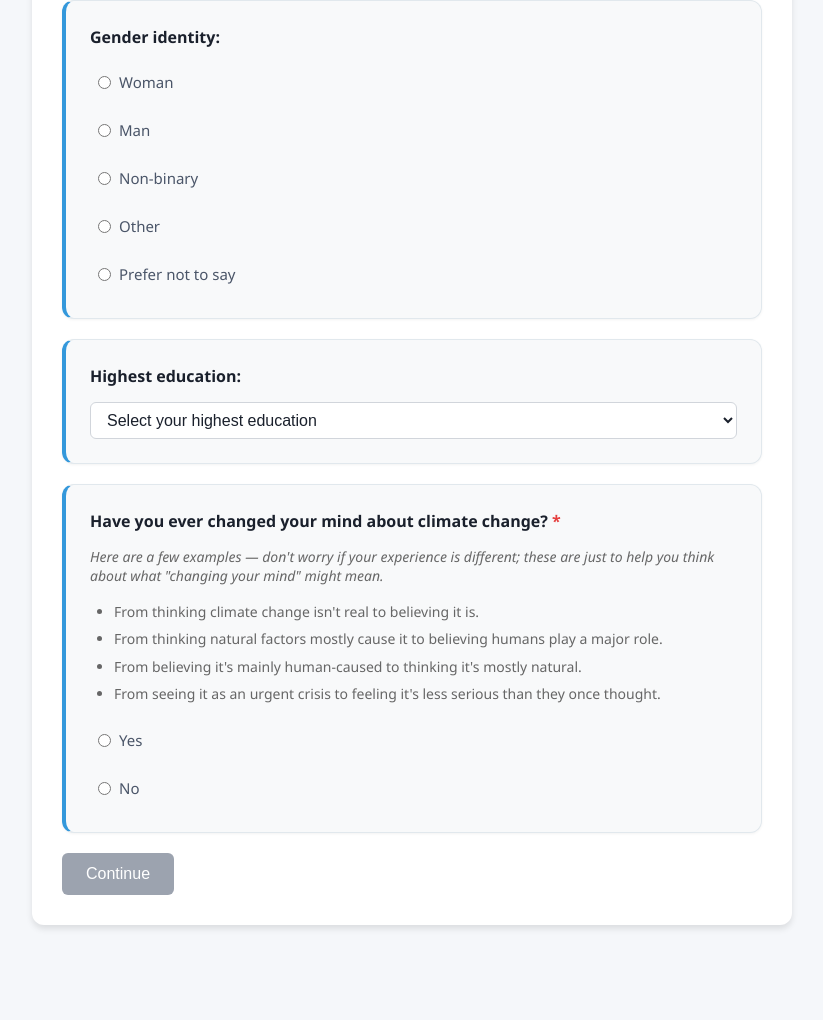
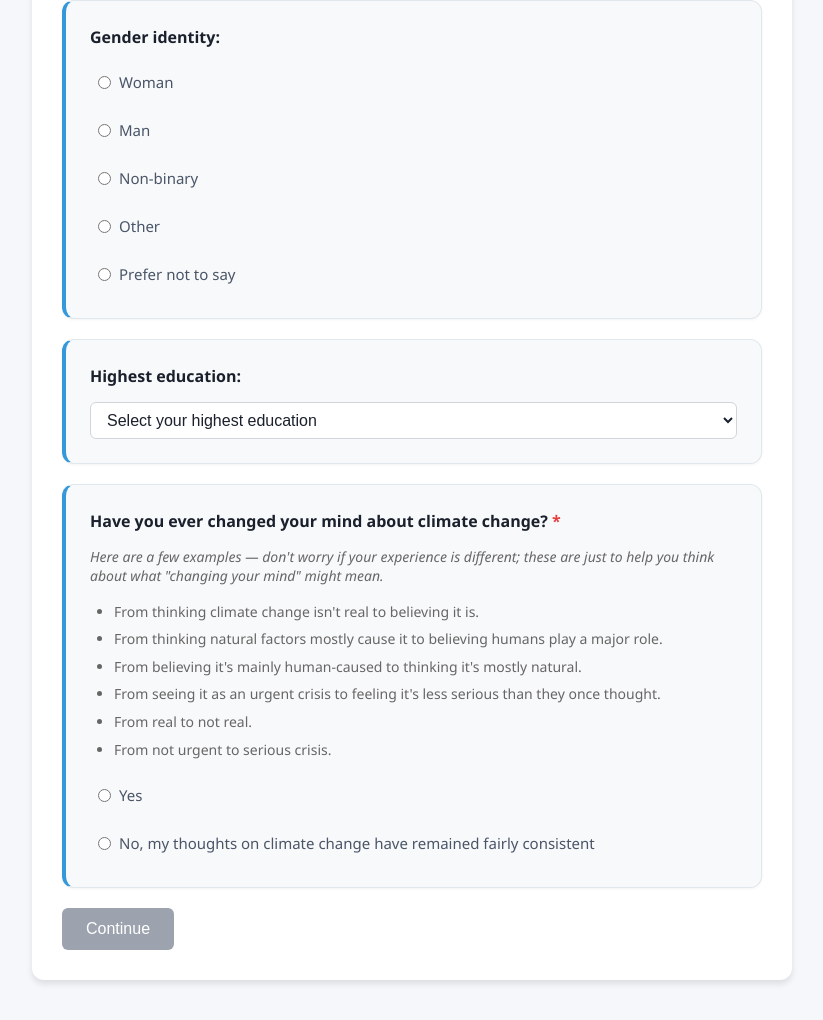
Before and after one commit to Dcheney42/Climate_belief_conversion_study, a website: page public/survey.html in a window 1280 px wide. Shown: the part 368-1388 px from the top of the page, without its empty margins (228-1051 px from the left). Before the commit the page ends 1333 px from the top, so only its background shows below. Drawn offline with Linux system fonts and the light colour scheme.

Commit message:
Update demographics survey: enhance climate change mind-change question
- Update 'No' option to 'No, my thoughts on climate change have remained fairly consistent'
- Add two new examples: 'From real to not real' and 'From not urgent to serious crisis'
- Maintain existing formatting and structure

```diff
--- a/public/survey.html
+++ b/public/survey.html
@@ -79,6 +79,8 @@
                         <li>From thinking natural factors mostly cause it to believing humans play a major role.</li>
                         <li>From believing it's mainly human-caused to thinking it's mostly natural.</li>
                         <li>From seeing it as an urgent crisis to feeling it's less serious than they once thought.</li>
+                        <li>From real to not real.</li>
+                        <li>From not urgent to serious crisis.</li>
                     </ul>
                     <div class="radio-group">
                         <label class="radio-label">
@@ -87,7 +89,7 @@
                         </label>
                         <label class="radio-label">
                             <input type="radio" name="viewsChanged" value="No" required id="viewsChangedNo">
-                            <span class="radio-text">No</span>
+                            <span class="radio-text">No, my thoughts on climate change have remained fairly consistent</span>
                         </label>
                     </div>
                     <div class="field-error" id="viewsChanged-error"></div>
```
